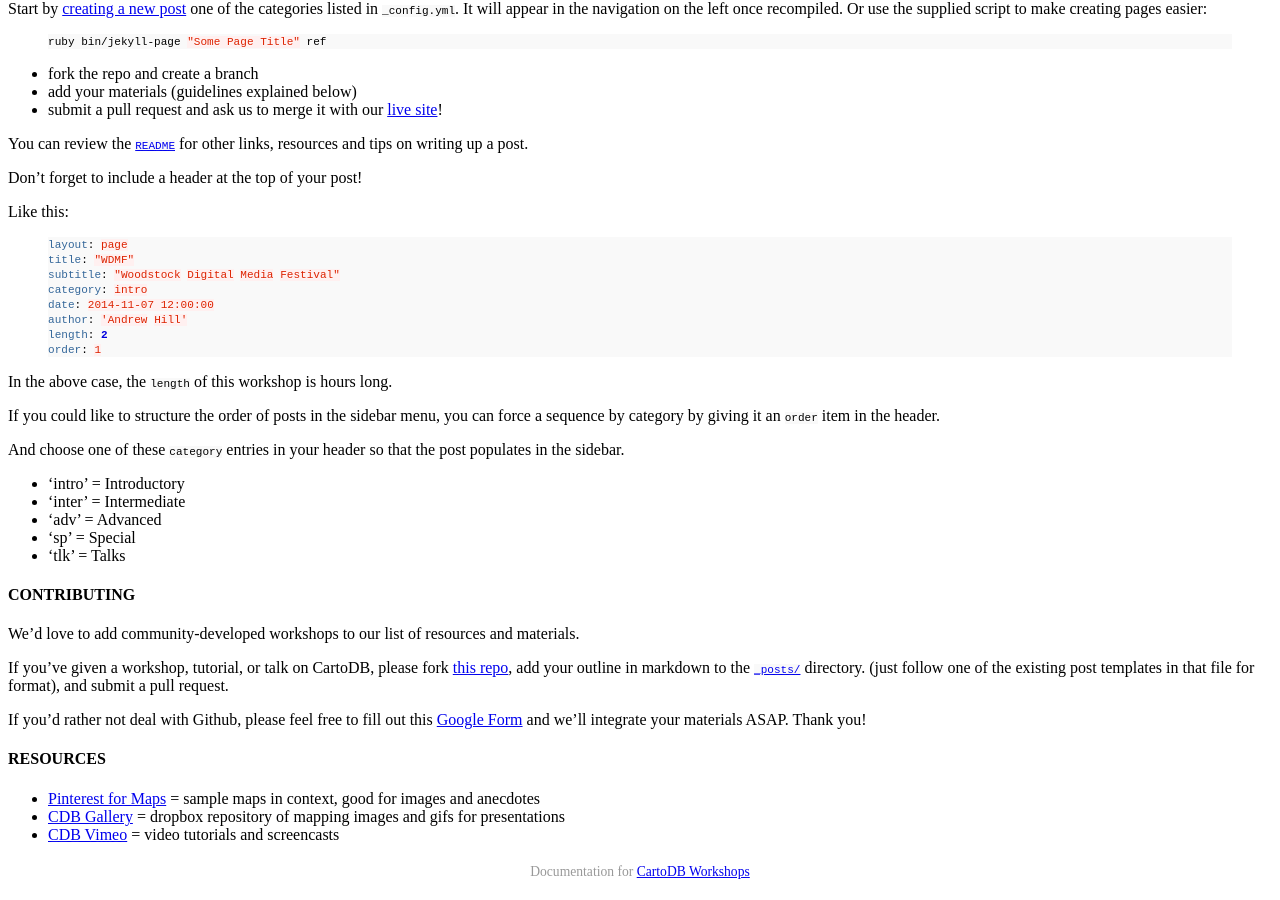
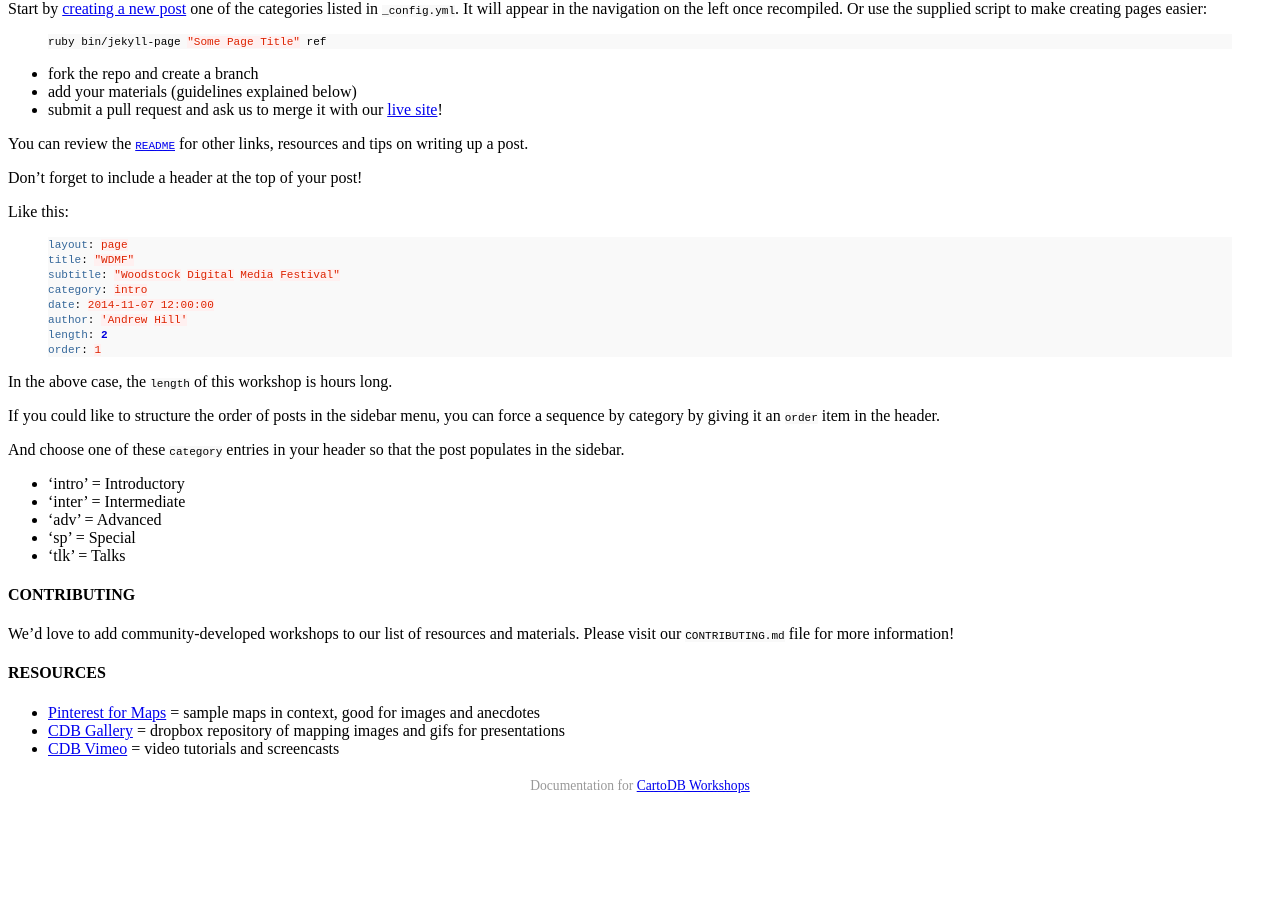
Before and after one commit to CartoDB/training, a Jekyll site: the page built from index.md, in a window 1280 px wide and 900 px high, scrolled down 864 px. Built offline with Jekyll 4.4.1, drawn with Linux system fonts in a browser that asks for light colours; a style sheet for code colours, icons or effects is not loaded; after the commit the page ends 1678 px from its top, so only the background shows below that.

Commit message:
update index.md for contributing markdown ref

```diff
--- a/index.md
+++ b/index.md
@@ -50,11 +50,7 @@ And choose one of these `category` entries in your header so that the post popul
 
 #### CONTRIBUTING
 
-We'd love to add community-developed workshops to our list of resources and materials.
-
-If you've given a workshop, tutorial, or talk on CartoDB, please fork [this repo](https://github.com/ohasselblad/workshops), add your outline in markdown to the [`_posts/`](https://github.com/ohasselblad/workshops/tree/master/_posts) directory. (just follow one of the existing post templates in that file for format), and submit a pull request.
-
-If you'd rather not deal with Github, please feel free to fill out this [Google Form](https://docs.google.com/forms/d/1aRVYb1gQEii0MjMSXWUtoWlMPmBLO07AEh9zCabiDrA/edit?usp=sharing) and we'll integrate your materials ASAP. Thank you!
+We'd love to add community-developed workshops to our list of resources and materials. Please visit our `CONTRIBUTING.md` file for more information!
 
 #### RESOURCES
 
```
